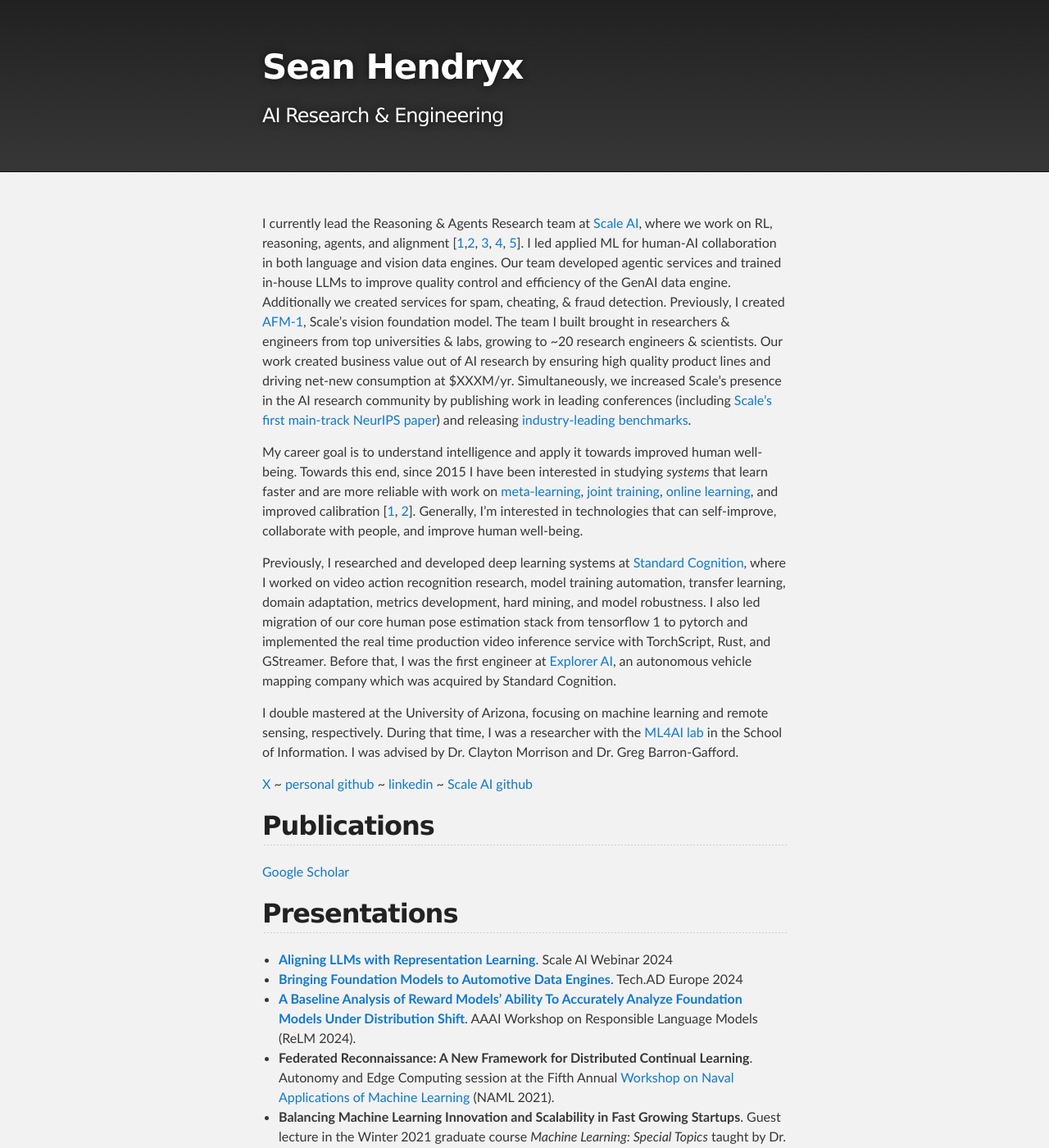
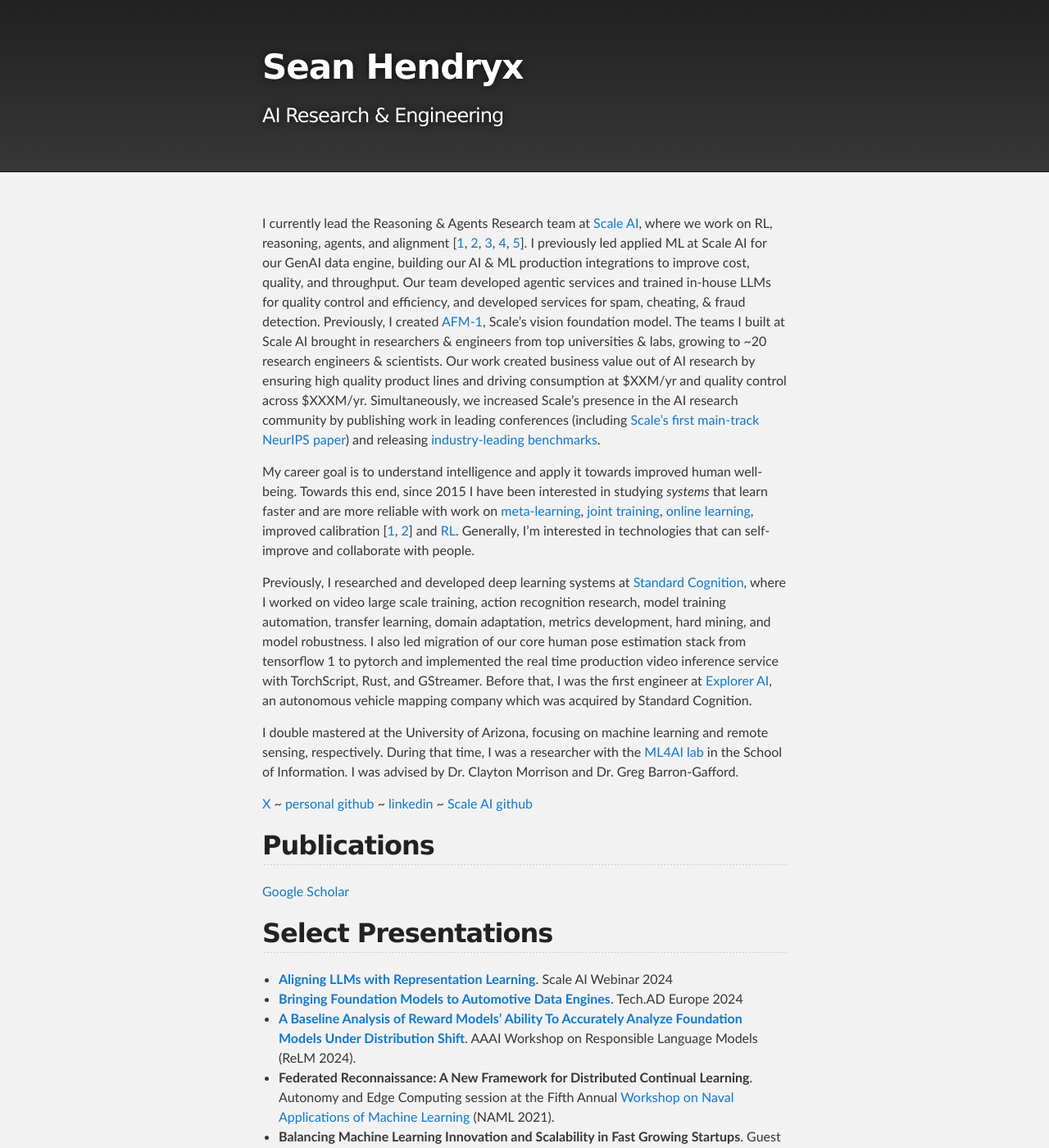
Before and after one commit to SMHendryx/SMHendryx.github.io, a Jekyll site: the page built from index.md, in a window 1280 px wide and 1400 px high. Shown: the whole window at 82% size. Built offline with Jekyll 4.4.1, drawn with Linux system fonts in a browser that asks for light colours.

Commit message:
Update index.md

```diff
--- a/index.md
+++ b/index.md
@@ -2,11 +2,11 @@
 layout: default
 ---
 
-I currently lead the Reasoning & Agents Research team at [Scale AI](https://scale.com/), where we work on RL, reasoning, agents, and alignment [[1](https://x.com/SeanHendryx/status/1937224478351851764),[2](https://x.com/SeanHendryx/status/1849522272824123686), [3](https://arxiv.org/abs/2409.03733), [4](https://x.com/SeanHendryx/status/1854710361687310418), [5](https://x.com/SeanHendryx/status/1836853180967031098)]. I led applied ML for human-AI collaboration in both language and vision data engines. Our team developed agentic services and trained in-house LLMs to improve quality control and efficiency of the GenAI data engine. Additionally we created services for spam, cheating, & fraud detection. Previously, I created [AFM-1](https://scale.com/blog/afm1), Scale's vision foundation model. The team I built brought in researchers & engineers from top universities & labs, growing to ~20 research engineers & scientists. Our work created business value out of AI research by ensuring high quality product lines and driving net-new consumption at $XXXM/yr. Simultaneously, we increased Scale's presence in the AI research community by publishing work in leading conferences (including [Scale's first main-track NeurIPS paper](https://proceedings.neurips.cc/paper_files/paper/2024/hash/d46f127a80dc58cbc0732a717285c43a-Abstract-Conference.html)) and releasing [industry-leading benchmarks](https://scale.com/leaderboard).
+I currently lead the Reasoning & Agents Research team at [Scale AI](https://scale.com/), where we work on RL, reasoning, agents, and alignment [[1](https://x.com/SeanHendryx/status/1937224478351851764), [2](https://x.com/SeanHendryx/status/1849522272824123686), [3](https://arxiv.org/abs/2409.03733), [4](https://x.com/SeanHendryx/status/1854710361687310418), [5](https://x.com/SeanHendryx/status/1836853180967031098)]. I previously led applied ML at Scale AI for our GenAI data engine, building our AI & ML production integrations to improve cost,  quality, and throughput. Our team developed agentic services and trained in-house LLMs for quality control and efficiency, and developed services for spam, cheating, & fraud detection. Previously, I created [AFM-1](https://scale.com/blog/afm1), Scale's vision foundation model. The teams I built at Scale AI brought in researchers & engineers from top universities & labs, growing to ~20 research engineers & scientists. Our work created business value out of AI research by ensuring high quality product lines and driving consumption at $XXM/yr and quality control across $XXXM/yr. Simultaneously, we increased Scale's presence in the AI research community by publishing work in leading conferences (including [Scale's first main-track NeurIPS paper](https://proceedings.neurips.cc/paper_files/paper/2024/hash/d46f127a80dc58cbc0732a717285c43a-Abstract-Conference.html)) and releasing [industry-leading benchmarks](https://scale.com/leaderboard).
 
-My career goal is to understand intelligence and apply it towards improved human well-being. Towards this end, since 2015 I have been interested in studying _systems_ that learn faster and are more reliable with work on [meta-learning](https://meta-learn.github.io/2020/papers/44_paper.pdf), [joint training](https://scale.com/blog/afm1), [online learning](https://neurips2021workshopfl.github.io/NFFL-2021/papers/2021/Hendryx2021.pdf), and improved calibration [[1](https://arxiv.org/abs/2311.14743), [2](https://arxiv.org/abs/2401.12129)]. Generally, I'm interested in technologies that can self-improve, collaborate with people, and improve human well-being.
+My career goal is to understand intelligence and apply it towards improved human well-being. Towards this end, since 2015 I have been interested in studying _systems_ that learn faster and are more reliable with work on [meta-learning](https://meta-learn.github.io/2020/papers/44_paper.pdf), [joint training](https://scale.com/blog/afm1), [online learning](https://neurips2021workshopfl.github.io/NFFL-2021/papers/2021/Hendryx2021.pdf), improved calibration [[1](https://arxiv.org/abs/2311.14743), [2](https://arxiv.org/abs/2401.12129)] and [RL](https://x.com/SeanHendryx/status/1937224478351851764). Generally, I'm interested in technologies that can self-improve and collaborate with people.
 
-Previously, I researched and developed deep learning systems at [Standard Cognition](https://standard.ai/), where I worked on video action recognition research, model training automation, transfer learning, domain adaptation, metrics development, hard mining, and model robustness. I also led migration of our core human pose estimation stack from tensorflow 1 to pytorch and implemented the real time production video inference service with TorchScript, Rust, and GStreamer. Before that, I was the first engineer at [Explorer AI](https://www.crunchbase.com/organization/explorer-ai), an autonomous vehicle mapping company which was acquired by Standard Cognition.
+Previously, I researched and developed deep learning systems at [Standard Cognition](https://standard.ai/), where I worked on video large scale training, action recognition research, model training automation, transfer learning, domain adaptation, metrics development, hard mining, and model robustness. I also led migration of our core human pose estimation stack from tensorflow 1 to pytorch and implemented the real time production video inference service with TorchScript, Rust, and GStreamer. Before that, I was the first engineer at [Explorer AI](https://www.crunchbase.com/organization/explorer-ai), an autonomous vehicle mapping company which was acquired by Standard Cognition.
 
 I double mastered at the University of Arizona, focusing on machine learning and remote sensing, respectively. During that time, I was a researcher with the [ML4AI lab](https://ml4ai.github.io/) in the School of Information. I was advised by Dr. Clayton Morrison and Dr. Greg Barron-Gafford.
 
@@ -18,7 +18,7 @@ I double mastered at the University of Arizona, focusing on machine learning and
 ## Publications
 [Google Scholar](https://scholar.google.com/citations?user=BFyfAV4AAAAJ&hl=en&oi=ao)
 
-## Presentations
+## Select Presentations
  - **[Aligning LLMs with Representation Learning](https://exchange.scale.com/public/videos/aligning-llms-with-representation-learning-2024-12-05)**. Scale AI Webinar 2024
  - **[Bringing Foundation Models to Automotive Data Engines](https://www.autonomous-driving-berlin.com/)**. Tech.AD Europe 2024
  - **[A Baseline Analysis of Reward Models' Ability To Accurately Analyze Foundation Models Under Distribution Shift](https://sites.google.com/vectorinstitute.ai/relm2024/home?authuser=0)**. AAAI Workshop on Responsible Language Models (ReLM 2024).
```
